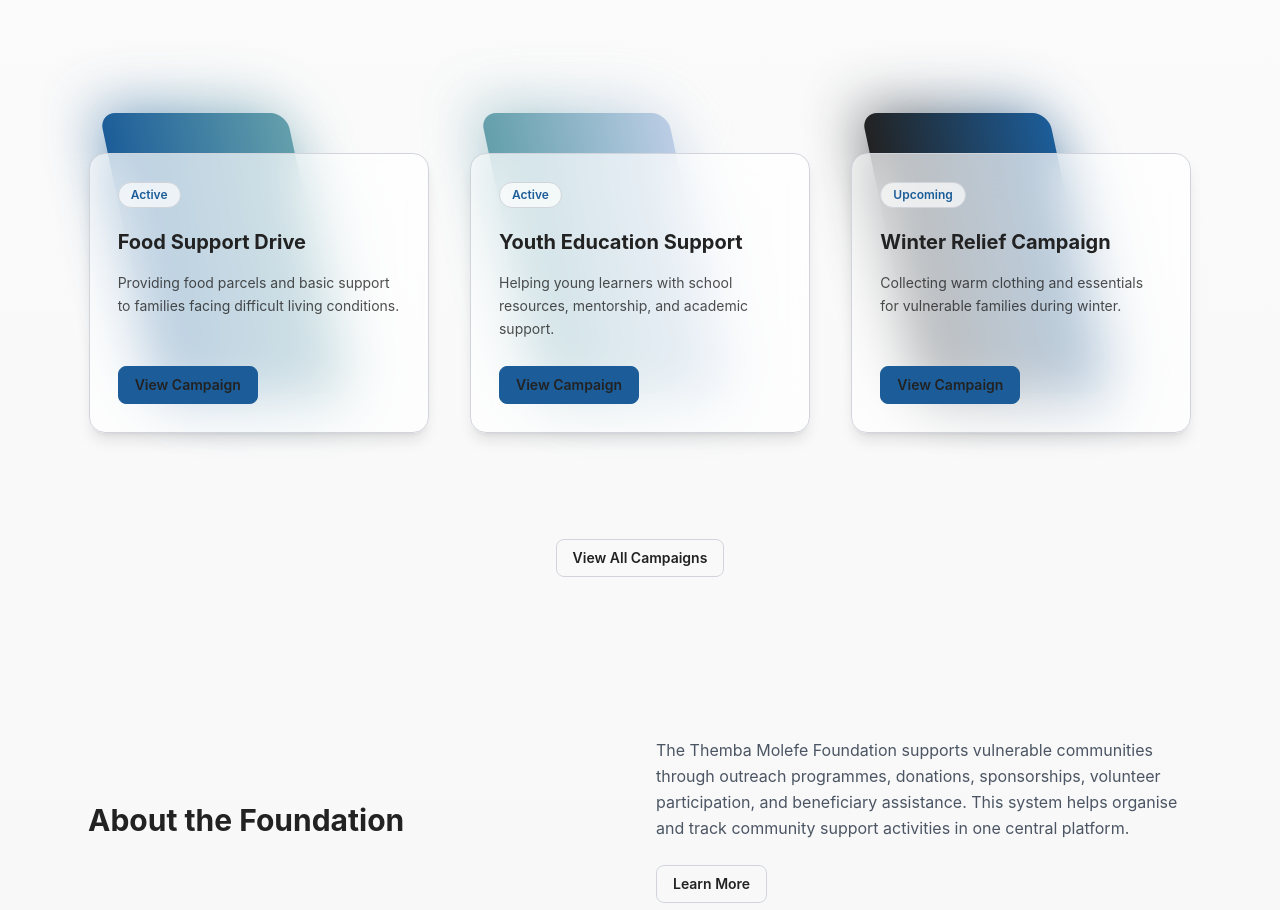
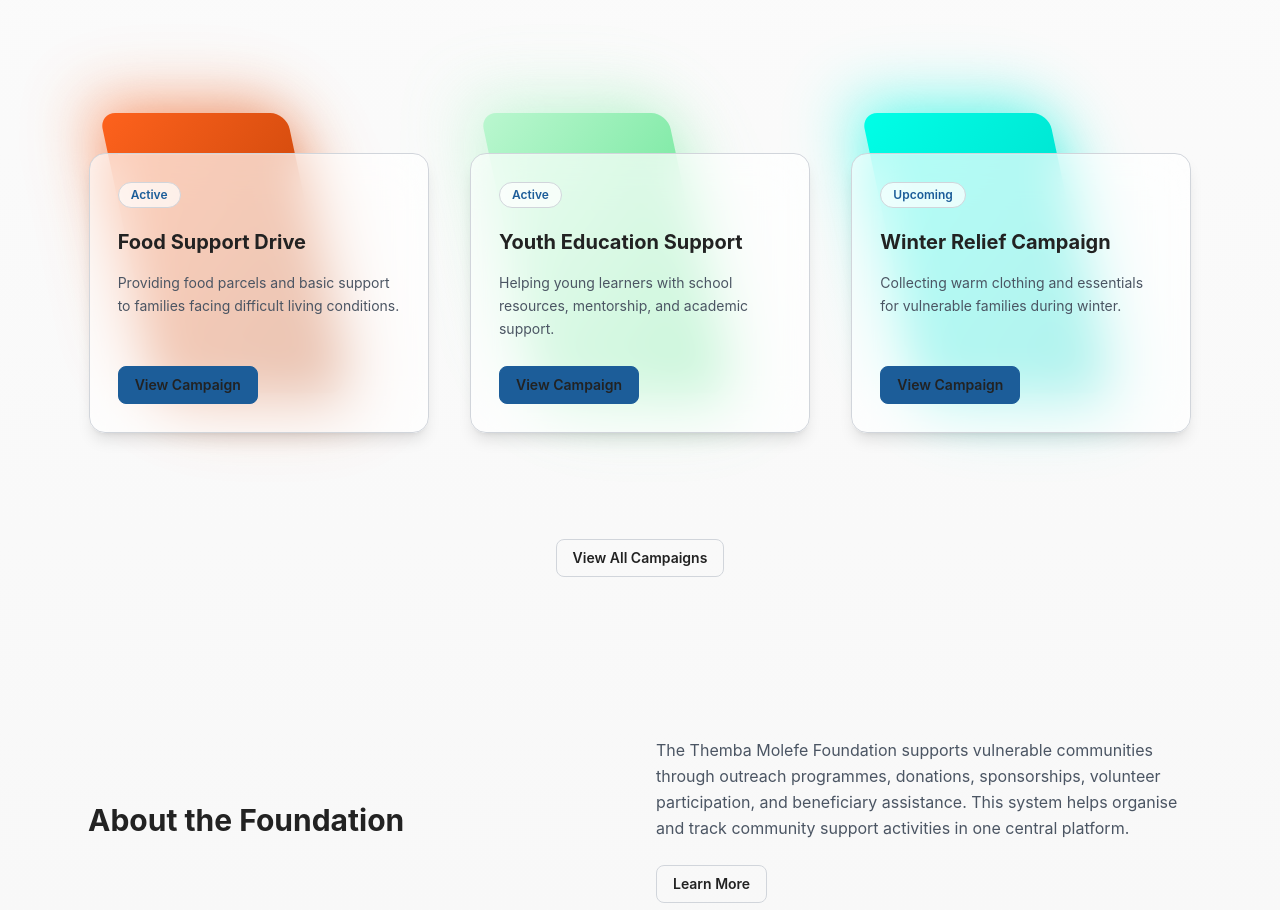
Before and after one commit to OdirileMasemola/TMF-community-support-system, a React (Vite) app: page / in a window 1280 px wide. Shown: the part 1807-2717 px from the top of the page. Built offline with nearby package versions, Linux system fonts and the light colour scheme; no server answers.

Commit message:
Enhance CampaignCard component by adding optional glow effect; update FeaturedCampaignsSection to pass glowColor prop; modify publicHomeData to include glowColor for featured campaigns; adjust styles for improved visual consistency.

```diff
--- a/src/components/ui/CampaignCard.tsx
+++ b/src/components/ui/CampaignCard.tsx
@@ -8,6 +8,7 @@ type CampaignCardProps = {
   status: FeaturedCampaign["status"];
   gradientFrom: string;
   gradientTo: string;
+  glowColor?: string;
   href: string;
 };
 
@@ -25,16 +26,25 @@ function CampaignStatusBadge({ status }: { status: FeaturedCampaign["status"] })
   );
 }
 
+function buildGradientStyle(gradientFrom: string, gradientTo: string) {
+  return {
+    background: `linear-gradient(315deg, ${gradientFrom}, ${gradientTo})`,
+  };
+}
+
 export function CampaignCard({
   title,
   description,
   status,
   gradientFrom,
   gradientTo,
+  glowColor,
   href,
 }: CampaignCardProps) {
-  const gradientStyle = {
-    backgroundImage: `linear-gradient(to right, ${gradientFrom}, ${gradientTo})`,
+  const gradientStyle = buildGradientStyle(gradientFrom, gradientTo);
+  const glowStyle = {
+    ...gradientStyle,
+    boxShadow: glowColor ? `0 0 56px 10px ${glowColor}55` : undefined,
   };
 
   return (
@@ -49,9 +59,9 @@ export function CampaignCard({
         className={cn(
           gradientPanelClassName,
           "opacity-70 blur-[30px]",
-          "motion-safe:group-hover:opacity-100",
+          "motion-safe:group-hover:opacity-90",
         )}
-        style={gradientStyle}
+        style={glowStyle}
       />
 
       <div aria-hidden="true" className={gradientPanelClassName} style={gradientStyle} />
@@ -62,17 +72,25 @@ export function CampaignCard({
       >
         <div
           className={cn(
-            "absolute left-16 top-10 h-0 w-0 rounded-md border border-white/20 bg-white/10 opacity-0 shadow-lg backdrop-blur-md",
+            "absolute left-16 top-10 h-0 w-0 rounded-md border opacity-0 shadow-lg backdrop-blur-md",
             "motion-safe:transition-all motion-safe:duration-500",
             "motion-safe:group-hover:top-6 motion-safe:group-hover:h-12 motion-safe:group-hover:w-12 motion-safe:group-hover:opacity-100",
           )}
+          style={{
+            borderColor: "rgba(255, 255, 255, 0.18)",
+            backgroundColor: "rgba(255, 255, 255, 0.12)",
+          }}
         />
         <div
           className={cn(
-            "absolute bottom-10 right-16 h-0 w-0 rounded-md border border-white/20 bg-white/10 opacity-0 shadow-lg backdrop-blur-md",
+            "absolute bottom-10 right-16 h-0 w-0 rounded-md border opacity-0 shadow-lg backdrop-blur-md",
             "motion-safe:transition-all motion-safe:duration-500",
             "motion-safe:group-hover:bottom-6 motion-safe:group-hover:h-12 motion-safe:group-hover:w-12 motion-safe:group-hover:opacity-100",
           )}
+          style={{
+            borderColor: "rgba(255, 255, 255, 0.25)",
+            backgroundColor: "rgba(255, 255, 255, 0.18)",
+          }}
         />
       </div>
 
@@ -83,12 +101,16 @@ export function CampaignCard({
           "motion-safe:group-hover:-translate-x-4 motion-safe:group-hover:-translate-y-2 motion-reduce:transform-none",
         )}
       >
+        <div
+          aria-hidden="true"
+          className="pointer-events-none absolute inset-x-7 top-0 h-px"
+          style={{ backgroundColor: "rgba(255, 255, 255, 0.12)" }}
+        />
+
         <CampaignStatusBadge status={status} />
 
-        <h3 className="text-xl font-bold text-foreground">{title}</h3>
-        <p className="mt-4 flex-1 text-sm leading-relaxed text-foreground/80">
-          {description}
-        </p>
+        <h3 className="text-xl font-bold text-card-foreground">{title}</h3>
+        <p className="mt-4 flex-1 text-sm leading-relaxed text-muted-foreground">{description}</p>
 
         <Button to={href} className="mt-4 w-fit">
           View Campaign
--- a/src/components/ui/FeaturedCampaignsSection.tsx
+++ b/src/components/ui/FeaturedCampaignsSection.tsx
@@ -32,6 +32,7 @@ export function FeaturedCampaignsSection() {
               status={campaign.status}
               gradientFrom={campaign.gradientFrom}
               gradientTo={campaign.gradientTo}
+              glowColor={campaign.glowColor}
               href={campaign.href}
             />
           ))}
--- a/src/data/publicHomeData.ts
+++ b/src/data/publicHomeData.ts
@@ -49,8 +49,9 @@ export const featuredCampaigns: FeaturedCampaign[] = [
     description:
       "Providing food parcels and basic support to families facing difficult living conditions.",
     status: "Active",
-    gradientFrom: "#1C5D99",
-    gradientTo: "#639FAB",
+    gradientFrom: "#AF3800",
+    gradientTo: "#FE621D",
+    glowColor: "#FE621D",
     href: "/campaigns",
   },
   {
@@ -59,8 +60,9 @@ export const featuredCampaigns: FeaturedCampaign[] = [
     description:
       "Helping young learners with school resources, mentorship, and academic support.",
     status: "Active",
-    gradientFrom: "#639FAB",
-    gradientTo: "#BBCDE5",
+    gradientFrom: "#4ADE80",
+    gradientTo: "#BBF7D0",
+    glowColor: "#86EFAC",
     href: "/campaigns",
   },
   {
@@ -69,8 +71,9 @@ export const featuredCampaigns: FeaturedCampaign[] = [
     description:
       "Collecting warm clothing and essentials for vulnerable families during winter.",
     status: "Upcoming",
-    gradientFrom: "#222222",
-    gradientTo: "#1C5D99",
+    gradientFrom: "#00CFC1",
+    gradientTo: "#00FFE7",
+    glowColor: "#00FFE7",
     href: "/campaigns",
   },
 ];
--- a/src/types/public.ts
+++ b/src/types/public.ts
@@ -13,6 +13,7 @@ export type FeaturedCampaign = {
   status: "Active" | "Upcoming" | "Completed";
   gradientFrom: string;
   gradientTo: string;
+  glowColor?: string;
   href: string;
 };
 
```
